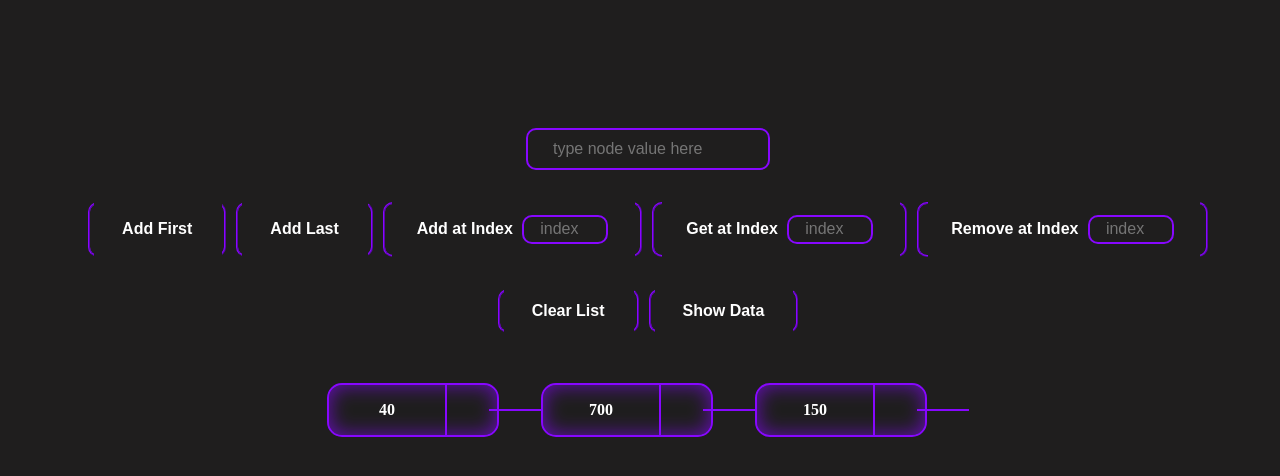
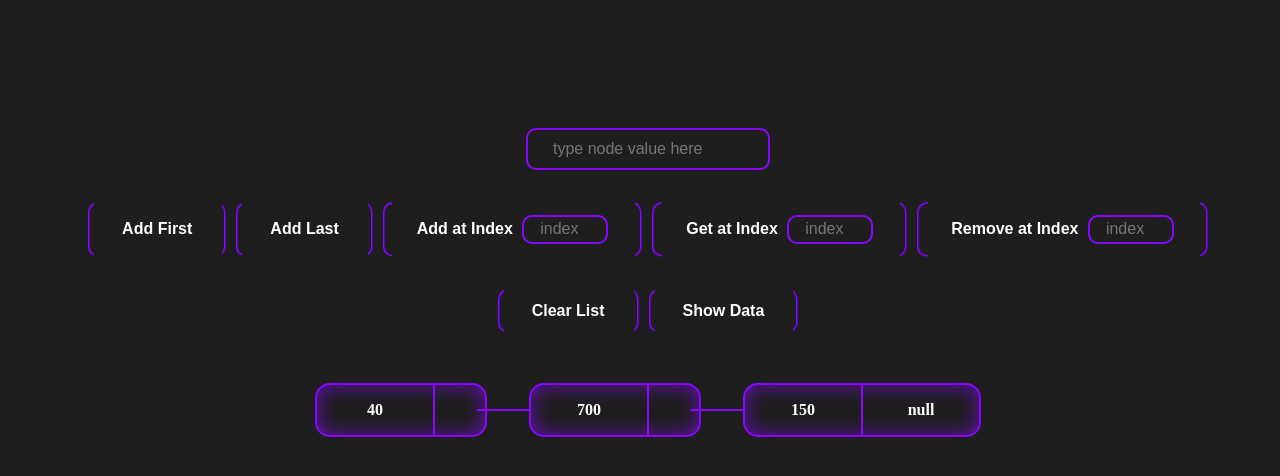
Before and after one commit to sameh-dh/linked-list-with-javascript, a plain HTML site: page index.html in a window 1280 px wide. Drawn offline with Linux system fonts and the light colour scheme.

Commit message:
fix some design issues

```diff
--- a/index.css
+++ b/index.css
@@ -123,7 +123,7 @@ button:hover {
   color: white;
   font-weight: bold;
   display: flex;
-    box-shadow: inset 0px 0px 20px #8707ffaf;
+  box-shadow: inset 0px 0px 20px #8707ffaf;
 }
 
 .node-container p {
@@ -133,7 +133,8 @@ button:hover {
   padding-left: 0.5em;
 }
 .next-node {
-  width: 50px;
+  min-width: 50px;
+  max-width: fit-content;
   height: 100%;
   border-left: 2px solid #8707ff;
 
--- a/index.html
+++ b/index.html
@@ -51,10 +51,9 @@
 
  <div class="node-container" >
   <p>150</p>
-  <div class="next-node">  </div>
+  <div class="next-node"> <p>null</p>  </div>
 
  </div>
- <div class="arrow"></div>
 
 </div>
 
```
